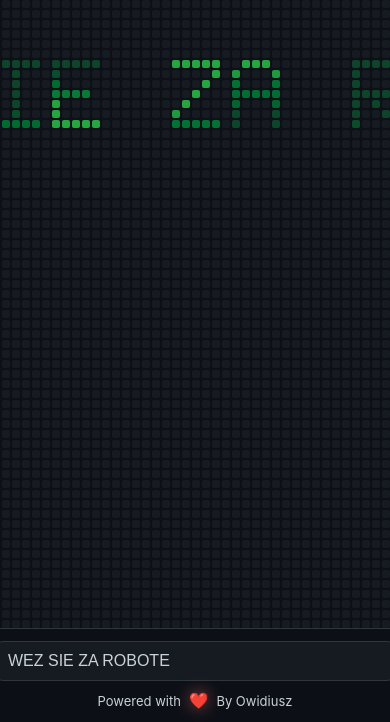
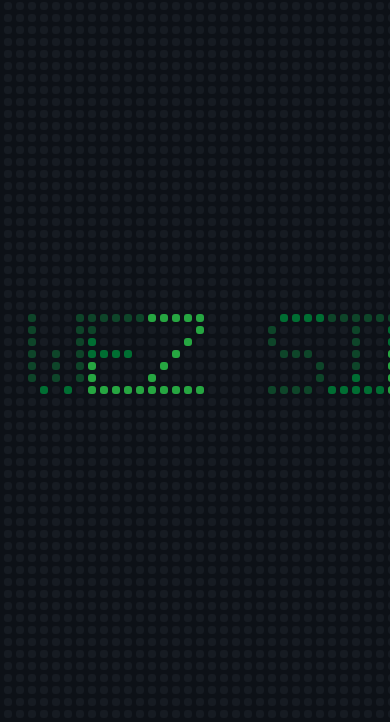
Before and after one commit to OwidiuszZielinski/ai-auction-builder-frontend, a Vue app: page / in a window 390 px wide. Shown: the part 122-844 px from the top of the page. Built offline with nearby package versions, Linux system fonts and the light colour scheme.

Commit message:
Refactor App.vue for clarity and mobile optimization
Removed unnecessary comments and optimized mobile adjustments. Simplified grid size calculations and improved input handling.

```diff
--- a/src/App.vue
+++ b/src/App.vue
@@ -1,6 +1,5 @@
 <template>
   <div class="app">
-    <!-- Main grid covering entire page -->
     <div
       class="grid"
       :style="{
@@ -16,7 +15,6 @@
       />
     </div>
 
-    <!-- Footer with input -->
     <div class="footer">
       <div class="input-container">
         <input
@@ -39,7 +37,6 @@ import { ref, computed, onMounted, onUnmounted, watch } from "vue";
 /* ===== CONFIG ===== */
 const CELL = ref(12);
 const GAP = ref(4);
-const CHAR_WIDTH = 6;
 const MAX_LEVEL = 4;
 
 /* ===== STATE ===== */
@@ -47,53 +44,35 @@ const text = ref("WEZ SIE ZA ROBOTE");
 const viewportWidth = ref(window.innerWidth);
 const viewportHeight = ref(window.innerHeight);
 const tick = ref(0);
-const heartBeat = ref(0);
 const isMobile = ref(false);
 
-/* ===== RESPONSIVE ADJUSTMENTS ===== */
+/* ===== RESPONSIVE ===== */
 const checkMobile = () => {
   isMobile.value = window.innerWidth <= 768;
-
-  // Adjust grid size for mobile
-  if (isMobile.value) {
-    CELL.value = 8;
-    GAP.value = 2;
-  } else {
-    CELL.value = 12;
-    GAP.value = 4;
-  }
+  CELL.value = isMobile.value ? 8 : 12;
+  GAP.value = isMobile.value ? 2 : 4;
 };
 
-/* ===== RESIZE + ANIMATION ===== */
 const updateViewport = () => {
   viewportWidth.value = window.innerWidth;
   viewportHeight.value = window.innerHeight;
   checkMobile();
 };
 
-const blurInput = (e) => {
-  e.target.blur();
-};
+const blurInput = (e) => e.target.blur();
 
+/* ===== LIFECYCLE ===== */
 onMounted(() => {
   checkMobile();
   window.addEventListener("resize", updateViewport);
-
-  // Main animation tick (slower on mobile for performance)
-  const animationInterval = isMobile.value ? 150 : 120;
-  setInterval(() => tick.value++, animationInterval);
-
-  // Heartbeat animation
-  setInterval(() => {
-    heartBeat.value = (heartBeat.value + 1) % 2;
-  }, 500);
+  setInterval(() => tick.value++, isMobile.value ? 150 : 120);
 });
 
 onUnmounted(() => {
   window.removeEventListener("resize", updateViewport);
 });
 
-/* ===== FULL 5x7 FONT (A–Z + space) ===== */
+/* ===== FONT ===== */
 const FONT = {
   A:["01110","10001","10001","11111","10001","10001","10001"],
   B:["11110","10001","10001","11110","10001","10001","11110"],
@@ -124,7 +103,7 @@ const FONT = {
   " ":["00000","00000","00000","00000","00000","00000","00000"],
 };
 
-/* ===== COLS & ROWS (FULL VIEWPORT) ===== */
+/* ===== GRID SIZE ===== */
 const cols = computed(() => {
   const unit = CELL.value + GAP.value;
   return Math.max(1, Math.floor((viewportWidth.value + GAP.value) / unit));
@@ -135,49 +114,50 @@ const rows = computed(() => {
   return Math.max(1, Math.floor((viewportHeight.value + GAP.value) / unit));
 });
 
-/* ===== GRID ===== */
+/* ===== DYNAMIC CHAR WIDTH ===== */
+const charWidth = computed(() => {
+  if (!isMobile.value) return 6;
+  if (cols.value < 30) return 4;
+  return 5;
+});
+
+/* ===== GRID RENDER ===== */
 const grid = computed(() => {
-  const totalCells = cols.value * rows.value;
-  const cells = Array(totalCells).fill(0);
-
+  const cells = Array(cols.value * rows.value).fill(0);
   if (!text.value.trim()) return cells;
 
   const chars = text.value.toUpperCase();
-  const textWidth = chars.length * CHAR_WIDTH - 1;
+  const cw = charWidth.value;
+
+  const maxChars = Math.floor(cols.value / cw);
+  const visibleChars = chars.slice(0, maxChars);
+
+  const textWidth = visibleChars.length * cw - 1;
   const textHeight = 7;
 
-  // Adjust vertical position for mobile (higher up to avoid keyboard)
-  const verticalOffset = isMobile.value ? -20 : -10;
-  let startX = Math.floor((cols.value - textWidth) / 2);
-  const startY = Math.floor((rows.value - textHeight) / 2) + verticalOffset;
+  let startX = Math.max(0, Math.floor((cols.value - textWidth) / 2));
+  const startY = Math.max(0, Math.floor((rows.value - textHeight) / 2) - 2);
 
-  // Don't render if text would be out of bounds
-  if (startY < 0 || startY >= rows.value) return cells;
-
-  chars.split("").forEach((ch, charIndex) => {
+  visibleChars.split("").forEach((ch, charIndex) => {
     const glyph = FONT[ch] || FONT[" "];
 
     for (let y = 0; y < 7; y++) {
-      const gridY = startY + y;
-      if (gridY < 0 || gridY >= rows.value) continue;
+      const gy = startY + y;
+      if (gy < 0 || gy >= rows.value) continue;
 
       for (let x = 0; x < 5; x++) {
         if (glyph[y][x] === "1") {
-          // Smoother wave effect on mobile
-          const waveSpeed = isMobile.value ? 4 : 3;
-          const wave = (Math.sin((tick.value + charIndex * 4 + y) / waveSpeed) + 1) / 2;
+          const wave = (Math.sin((tick.value + charIndex * 4 + y) / 3) + 1) / 2;
           const level = 1 + Math.floor(wave * (MAX_LEVEL - 1));
 
-          const gridX = startX + x;
-
-          if (gridX >= 0 && gridX < cols.value) {
-            const index = gridY * cols.value + gridX;
-            cells[index] = level;
+          const gx = startX + x;
+          if (gx >= 0 && gx < cols.value) {
+            cells[gy * cols.value + gx] = level;
           }
         }
       }
     }
-    startX += CHAR_WIDTH;
+    startX += cw;
   });
 
   return cells;
@@ -191,136 +171,34 @@ const cellClass = (v) => ({
   l4: v === 4,
 });
 
-// Watch for mobile changes to adjust grid
-watch(isMobile, () => {
-  updateViewport();
-});
+watch(isMobile, updateViewport);
 </script>
 
 <style>
 html, body {
   margin: 0;
-  padding: 0;
   background: #0d1117;
   overflow: hidden;
-  font-family: -apple-system, BlinkMacSystemFont, 'Segoe UI', Roboto, sans-serif;
-  -webkit-text-size-adjust: 100%;
-  -webkit-tap-highlight-color: transparent;
-  touch-action: manipulation;
+  font-family: system-ui, sans-serif;
 }
 
 .app {
   position: fixed;
-  top: 0;
-  left: 0;
-  width: 100vw;
-  height: 100vh;
+  inset: 0;
   display: flex;
   flex-direction: column;
 }
 
-/* Grid covering entire page */
 .grid {
   flex: 1;
   display: grid;
   gap: 4px;
   padding: 4px;
-  box-sizing: border-box;
-  overflow: hidden;
-}
-
-/* Footer at the bottom */
-.footer {
-  background: rgba(13, 17, 23, 0.95);
-  border-top: 1px solid #30363d;
-  padding: 15px 10px;
-  display: flex;
-  justify-content: center;
-  align-items: center;
-  z-index: 10;
-  backdrop-filter: blur(10px);
-  -webkit-backdrop-filter: blur(10px);
-  flex-shrink: 0;
-}
-
-.input-container {
-  display: flex;
-  flex-direction: column;
-  align-items: center;
-  gap: 12px;
-  max-width: 600px;
-  width: 100%;
-}
-
-.input {
-  background: #161b22;
-  border: 1px solid #30363d;
-  color: #c9d1d9;
-  padding: 12px 16px;
-  border-radius: 12px;
-  font-size: 16px;
-  width: 100%;
-  max-width: 400px;
-  transition: all 0.3s ease;
-  -webkit-appearance: none;
-  appearance: none;
-}
-
-.input:focus {
-  outline: none;
-  border-color: #238636;
-  box-shadow: 0 0 0 3px rgba(35, 134, 54, 0.3);
-}
-
-.input::placeholder {
-  color: #8b949e;
-}
-
-.footer-text {
-  color: #c9d1d9;
-  font-size: 14px;
-  display: flex;
-  align-items: center;
-  gap: 8px;
-  text-align: center;
-}
-
-.heart {
-  display: inline-block;
-  animation: heartbeat 1s infinite;
-  color: #ff6b6b;
-  filter: drop-shadow(0 0 8px rgba(255, 107, 107, 0.6));
-}
-
-@keyframes heartbeat {
-  0% {
-    transform: scale(1);
-    color: #ff6b6b;
-  }
-  25% {
-    transform: scale(1.2);
-    color: #ff3838;
-  }
-  50% {
-    transform: scale(1);
-    color: #ff6b6b;
-  }
-  75% {
-    transform: scale(1.1);
-    color: #ff3838;
-  }
-  100% {
-    transform: scale(1);
-    color: #ff6b6b;
-  }
 }
 
 .cell {
   background: #161b22;
   border-radius: 3px;
-  width: 100%;
-  height: 100%;
-  transition: background-color 0.3s ease;
 }
 
 .cell.l1 { background: #0e4429; }
@@ -328,87 +206,44 @@ html, body {
 .cell.l3 { background: #26a641; }
 .cell.l4 { background: #39d353; }
 
-/* Mobile optimizations */
-@media (max-width: 768px) {
-  .grid {
-    gap: 2px;
-    padding: 2px;
+.footer {
+  background: rgba(13,17,23,.95);
+  border-top: 1px solid #30363d;
+  padding: 12px;
+  display: flex;
+  justify-content: center;
 }
 
-  .cell {
-    border-radius: 2px;
-  }
-
-  .footer {
-    padding: 12px 8px;
+.input-container {
+  display: flex;
+  flex-direction: column;
+  gap: 10px;
+  width: 100%;
+  max-width: 400px;
 }
 
 .input {
-    padding: 10px 14px;
+  background: #161b22;
+  border: 1px solid #30363d;
+  color: #c9d1d9;
+  padding: 12px;
+  border-radius: 10px;
   font-size: 16px;
-    border-radius: 10px;
-  }
-
-  .input-container {
-    gap: 10px;
 }
 
 .footer-text {
+  color: #c9d1d9;
   font-size: 13px;
-    flex-wrap: wrap;
-    justify-content: center;
+  text-align: center;
 }
 
 .heart {
-    font-size: 1.2em;
-  }
+  animation: heartbeat 1s infinite;
 }
 
-/* Prevent zoom on input focus on mobile */
-@media (max-width: 768px) {
-  input, textarea, select {
-    font-size: 16px !important;
-  }
-}
-
-/* Very small screens */
-@media (max-width: 360px) {
-  .footer {
-    padding: 10px 6px;
-  }
-
-  .input {
-    padding: 8px 12px;
-    font-size: 15px;
-  }
-
-  .footer-text {
-    font-size: 12px;
-  }
-}
-
-/* Landscape orientation */
-@media (max-height: 500px) and (orientation: landscape) {
-  .footer {
-    padding: 8px;
-    flex-direction: row;
-  }
-
-  .input-container {
-    flex-direction: row;
-    justify-content: space-between;
-    align-items: center;
-    gap: 15px;
-  }
-
-  .input {
-    max-width: 200px;
-    margin-bottom: 0;
-  }
-
-  .footer-text {
-    margin-bottom: 0;
-    white-space: nowrap;
-  }
+@keyframes heartbeat {
+  0% { transform: scale(1); }
+  25% { transform: scale(1.2); }
+  50% { transform: scale(1); }
 }
 </style>
```
Lines whose indentation alone changed are shown as unchanged.
